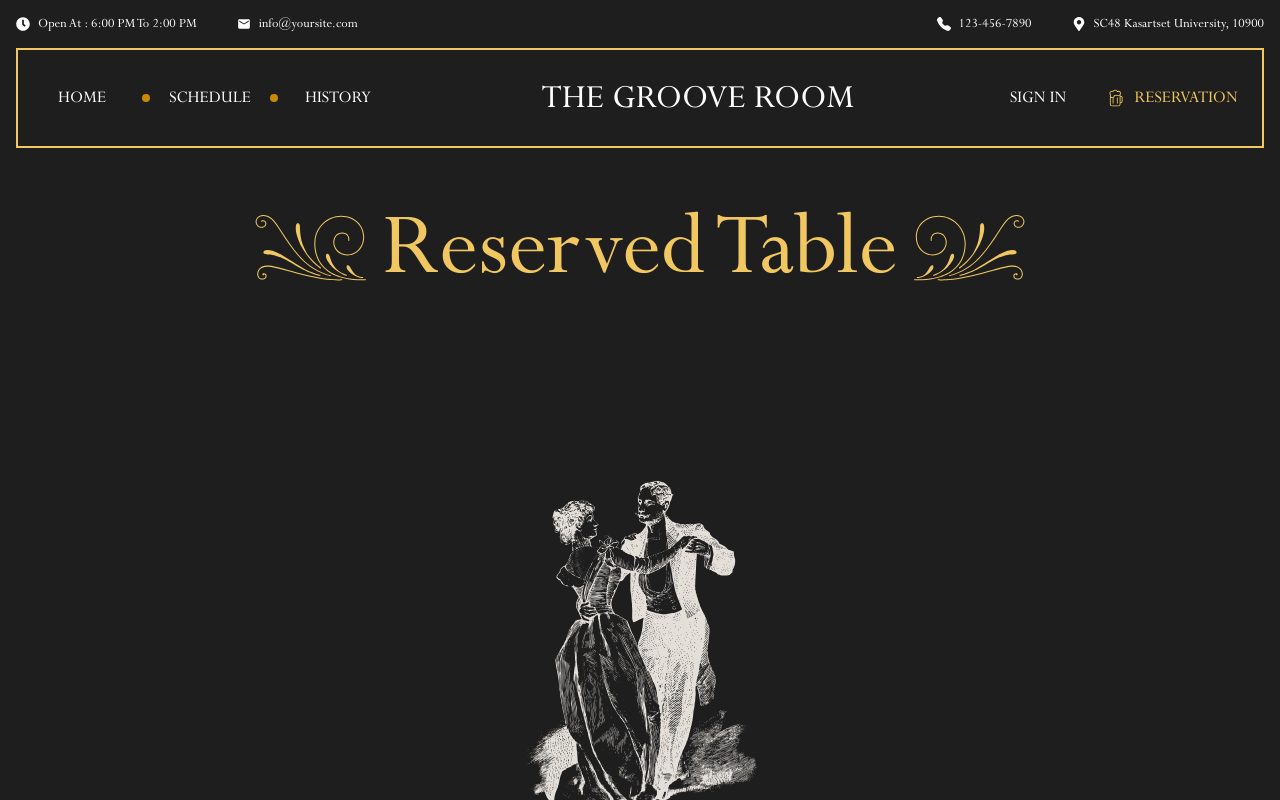
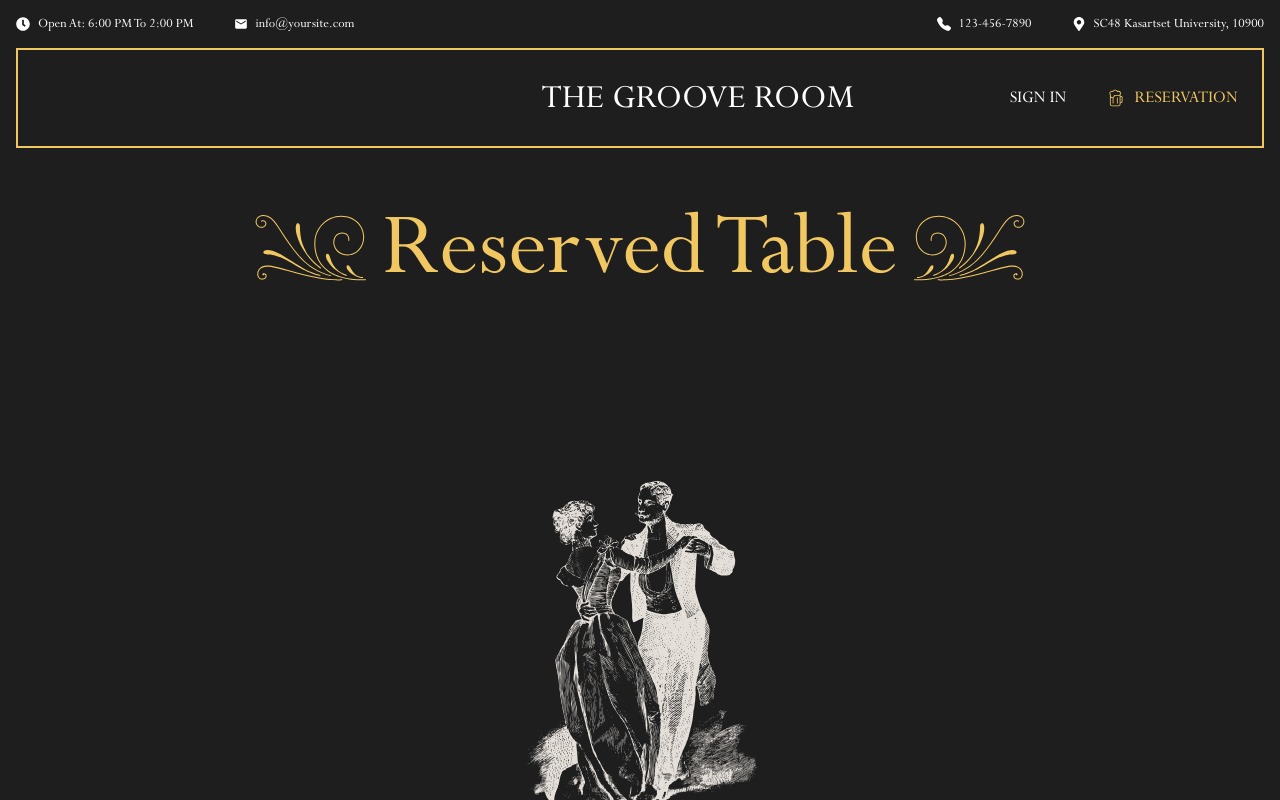
Before and after one commit to B1gdawg0/se-project-frontend, a Next.js app: page /reserved in a window 1280 px wide. Built offline with nearby package versions, Linux system fonts and the light colour scheme.

Commit message:
Navbar-Changing

```diff
--- a/src/app/admin/instagram/page.js
+++ b/src/app/admin/instagram/page.js
@@ -27,7 +27,7 @@ export default function Instagram() {
     }, []);
 
     return (
-        <div className="bg-background w-screen  flex justify-center items-start p-6">
+        <div className="bg-background w-screen min-h-screen h-full flex justify-center items-start p-6">
             <div className="grid grid-cols-1 sm:grid-cols-2 md:grid-cols-3 lg:grid-cols-4 gap-6 w-full max-w-6xl">
                 {instagram.map((item) => (
                     <div
--- a/src/app/admin/music/page.js
+++ b/src/app/admin/music/page.js
@@ -45,7 +45,7 @@ export default function Music() {
     };
 
     return (
-        <div className="bg-background w-screen h-screen flex justify-center items-start p-6">
+        <div className="bg-background w-screen h-full min-h-screen flex justify-center items-start p-6">
             <div className="grid grid-cols-1 sm:grid-cols-2 md:grid-cols-3 lg:grid-cols-4 gap-6 w-full max-w-6xl">
                 {music.map((item) => (
                     <div
--- a/src/app/components/navbar.jsx
+++ b/src/app/components/navbar.jsx
@@ -40,7 +40,7 @@ export default function Navbar() {
         <div className="flex justify-center items-center flex-row gap-4 lg:gap-10">
           <div className="flex flex-row gap-2 items-center text-sm text-white">
             <FaClock />
-            <span className="hidden sm:inline">Open At : 6:00 PM To 2:00 PM</span>
+            <span className="hidden sm:inline">Open At: 6:00 PM To 2:00 PM</span>
           </div>
           <div className="flex flex-row gap-2 items-center text-sm text-white">
             <MdMail />
@@ -76,12 +76,16 @@ export default function Navbar() {
           <button onClick={() => router.push("/")} className="p-4 hover:bg-main hover:text-background">
             HOME
           </button>
-          <button onClick={() => router.push("/")} className="p-4 hover:bg-main hover:text-background">
-            SCHEDULE
+          {isLogin ? (
+            <>
+              <button onClick={() => router.push("/dashboard")} className="p-4 hover:bg-main hover:text-background">
+                DASHBOARD
               </button>
               <button onClick={() => router.push("/history")} className="p-4 hover:bg-main hover:text-background">
                 HISTORY
               </button>
+            </>
+          ) : null}
           <button onClick={isLogin ? handleLogout : () => router.push("/login")} className="p-4 hover:bg-main hover:text-background">
             {isLogin ? "LOGOUT" : "SIGN IN"}
           </button>
@@ -97,17 +101,20 @@ export default function Navbar() {
         {/* Desktop Menu */}
         <div className="hidden lg:flex flex-row justify-between items-center w-full">
           <div className="flex flex-row gap-2 px-3 items-center text-white w-96 h-24 text-lg">
-            <button onClick={() => router.push("/")} className="flex justify-center items-center flex-1 h-full hover:text-main">
+            <button onClick={() => router.push("/")} className="hidden  justify-center items-center flex-1 h-full hover:text-main">
               HOME
             </button>
-            <DotDivider />
-            <button onClick={() => router.push("/schedule")} className="flex justify-center items-center flex-1 h-full hover:text-main">
-              SCHEDULE
+            {isLogin && (
+              <>
+                <button onClick={() => router.push("/dashboard")} className="flex justify-center items-center flex-1 h-full hover:text-main">
+                  DASHBOARD
                 </button>
                 <DotDivider />
                 <button onClick={() => router.push("/history")} className="flex justify-center items-center flex-1 h-full hover:text-main">
                   HISTORY
                 </button>
+              </>
+            )}
           </div>
 
           <button
```
Lines whose indentation alone changed are shown as unchanged.
